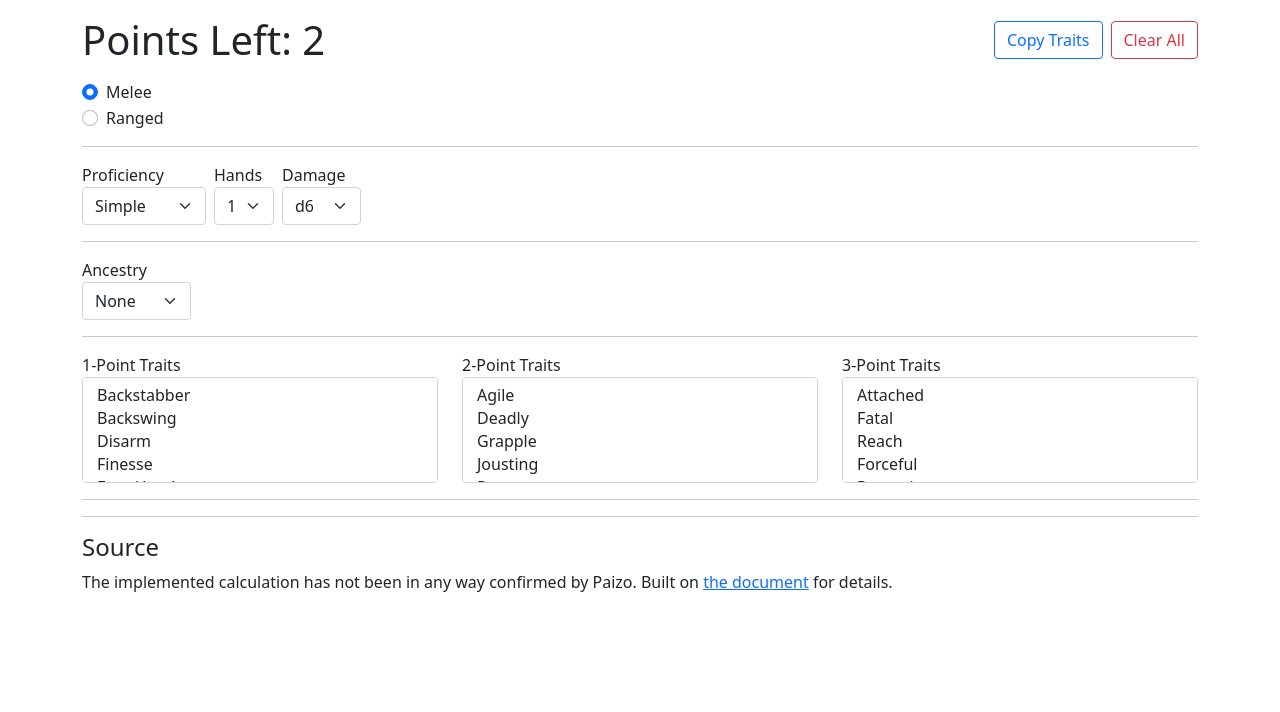
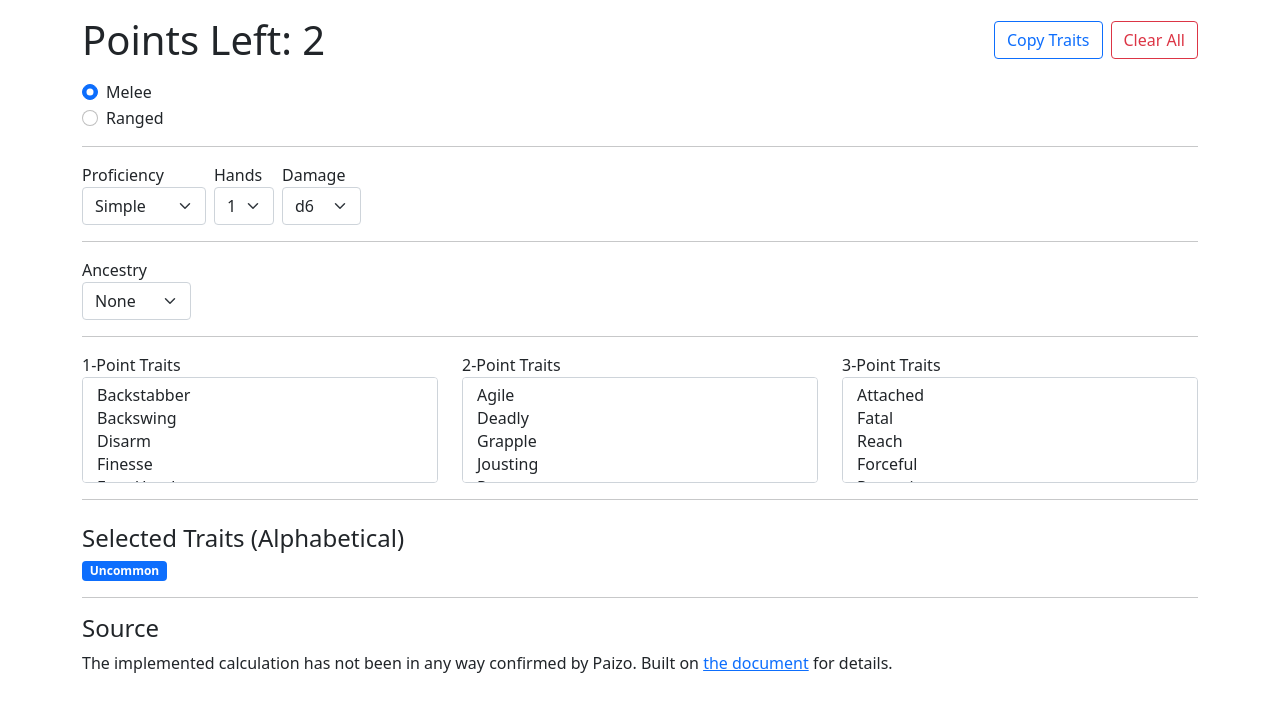
Before and after one commit to aegorsuch/PF2E-Weapon-Builder, a Vue app: page / in a window 1280 px wide. Shown: the top 712 px of the page. Built offline with nearby package versions, Linux system fonts and the light colour scheme.

Commit message:
added uncommon tag

```diff
--- a/src/App.vue
+++ b/src/App.vue
@@ -190,6 +190,7 @@ export default {
     },
     allTraits() {
       const combined = [
+        'Uncommon',
         ...this.traits.onePoint,
         ...this.traits.twoPoint,
         ...this.traits.threePoint
```
